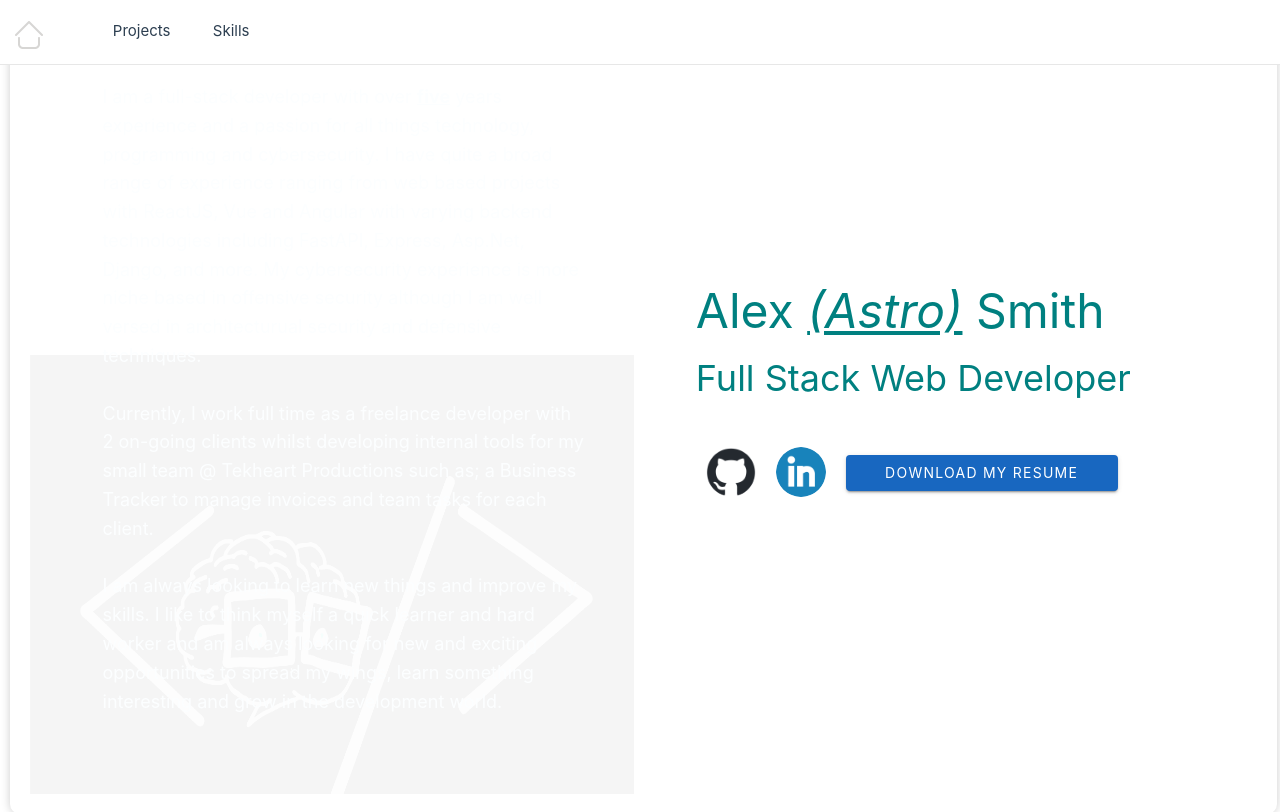
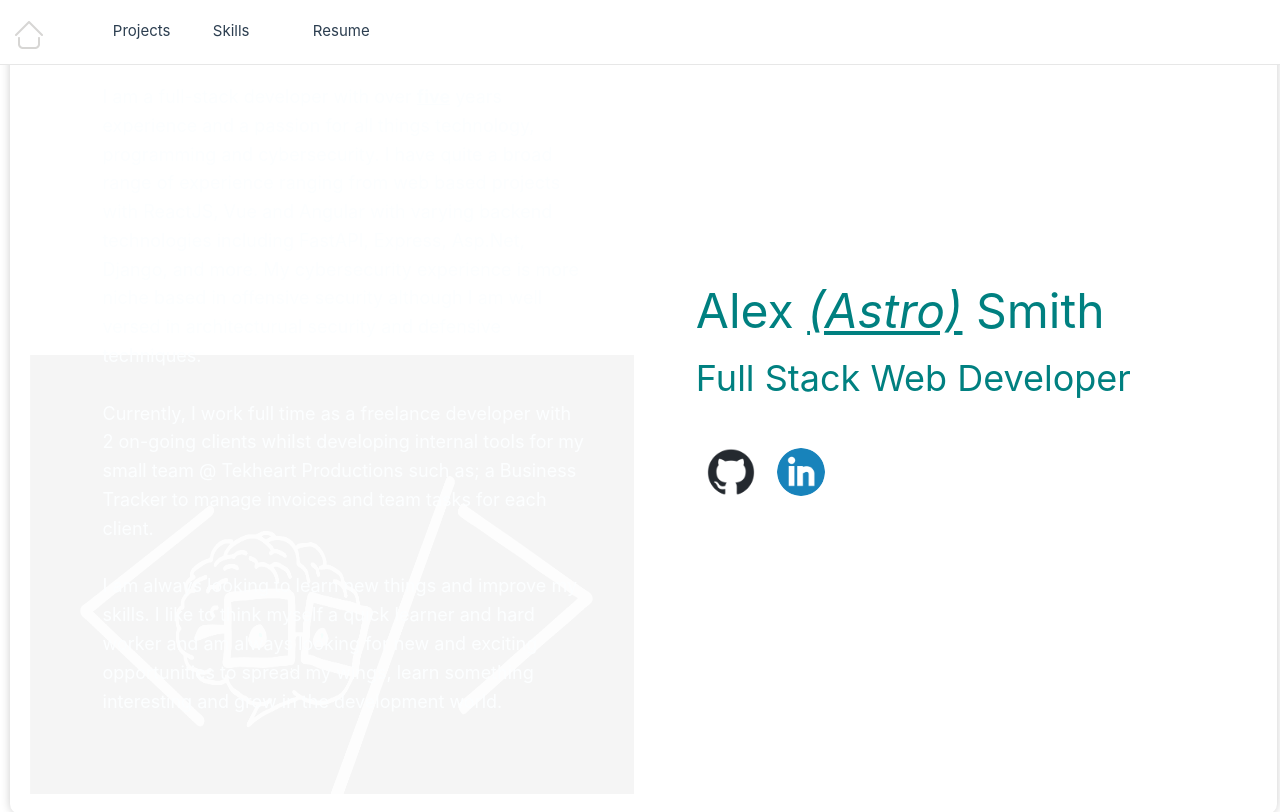
Before and after one commit to AstroAspie/MyPortfolio, a Vue app: page / in a window 1280 px wide. Shown: the top 812 px of the page. Built offline with nearby package versions, Linux system fonts and the light colour scheme; what @canvasjs/vue-charts would draw is missing.

Commit message:
small fixes

```diff
--- a/src/components/global/NavBar.vue
+++ b/src/components/global/NavBar.vue
@@ -23,7 +23,8 @@ export default {
       links: [
         { name: "Home", path: "home" },
         { name: "Projects", path: "projects" },
-        { name: "Skills", path: "skills" }
+        { name: "Skills", path: "skills" },
+        { name: "Resume", path: "resume", }
         // { name: "Contact", path: "/contact" },
       ],
       activeLink: null,
@@ -44,14 +45,22 @@ export default {
       this.hoverHome = false;
     },
     openLink(link) {
-      if (link == "projects") {
-        scrollTo(0, 910)
-      } else if (link == "skills") {
-        scrollTo(0, 10000)
-      } else {
-        scrollTo(0, 0)
+      switch (link) {
+        case "projects":
+          scrollTo(0, 910)
+          break;
+        case "skills":
+          scrollTo(0, 10000)
+          break;
+        case "resume":
+          this.$nextTick(() => {
+            this.$router.push('alex-smith-resume.pdf')
+          })
+          break;
+        default:
+          scrollTo(0, 0)
+          break;
       }
-      // this.$router.push(link)
     },
     loadHomeIcons() {
       let white = '@/assets/images/home-white.png';
--- a/src/components/global/SocialsBar.vue
+++ b/src/components/global/SocialsBar.vue
@@ -11,14 +11,14 @@
         @mouseout="offHover(social.name)"
         @click="openLink(social.link)"
     />
-    <div>
+    <!-- <div>
       <v-btn
             color="primary"
             prepend-icon="mdi-file-download"
             class="download-resume-btn"
             @click.prevent="downloadResume"
           >download my resume</v-btn>
-    </div>
+    </div> -->
   </div>
 </template>
 
@@ -91,6 +91,7 @@ export default {
   height: 50px;
   background-color: white;
   font-size: 6px;
+  border: 1px solid white;
   border-radius: 50%;
   z-index: 1;
 }
```
Also changed, not shown: 1 other file (tests, documents, lock files or other folders).
